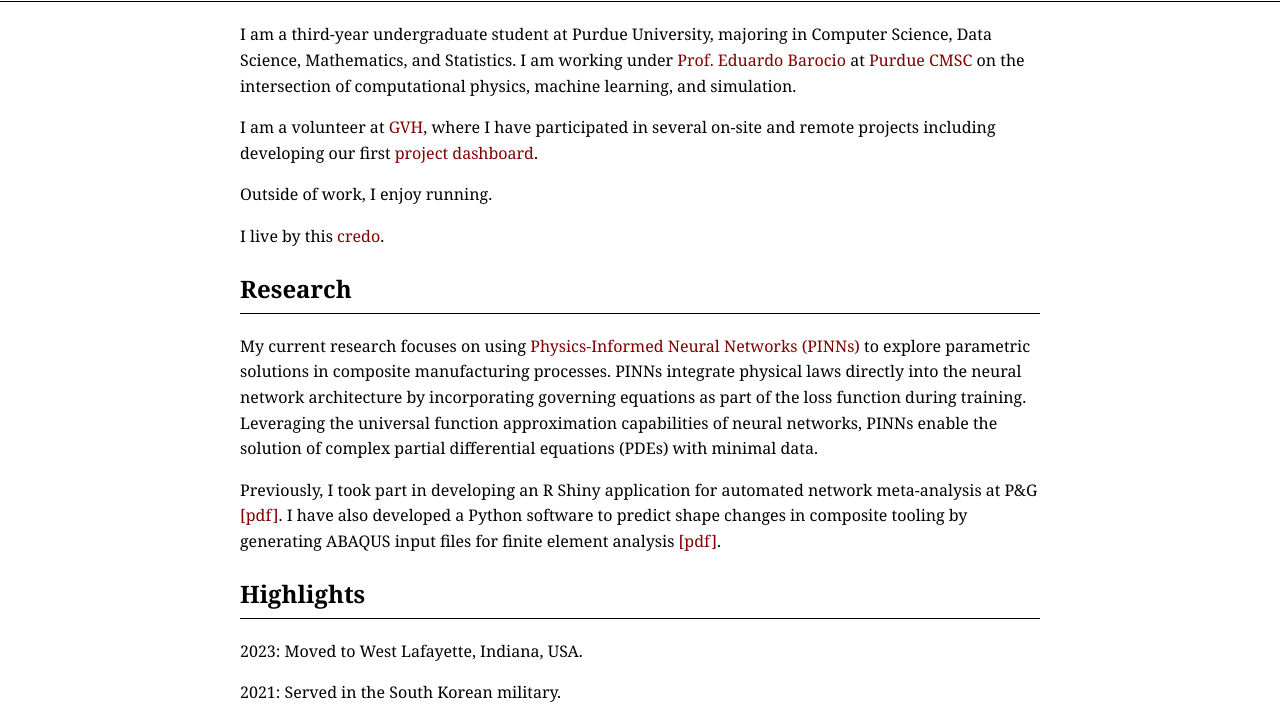
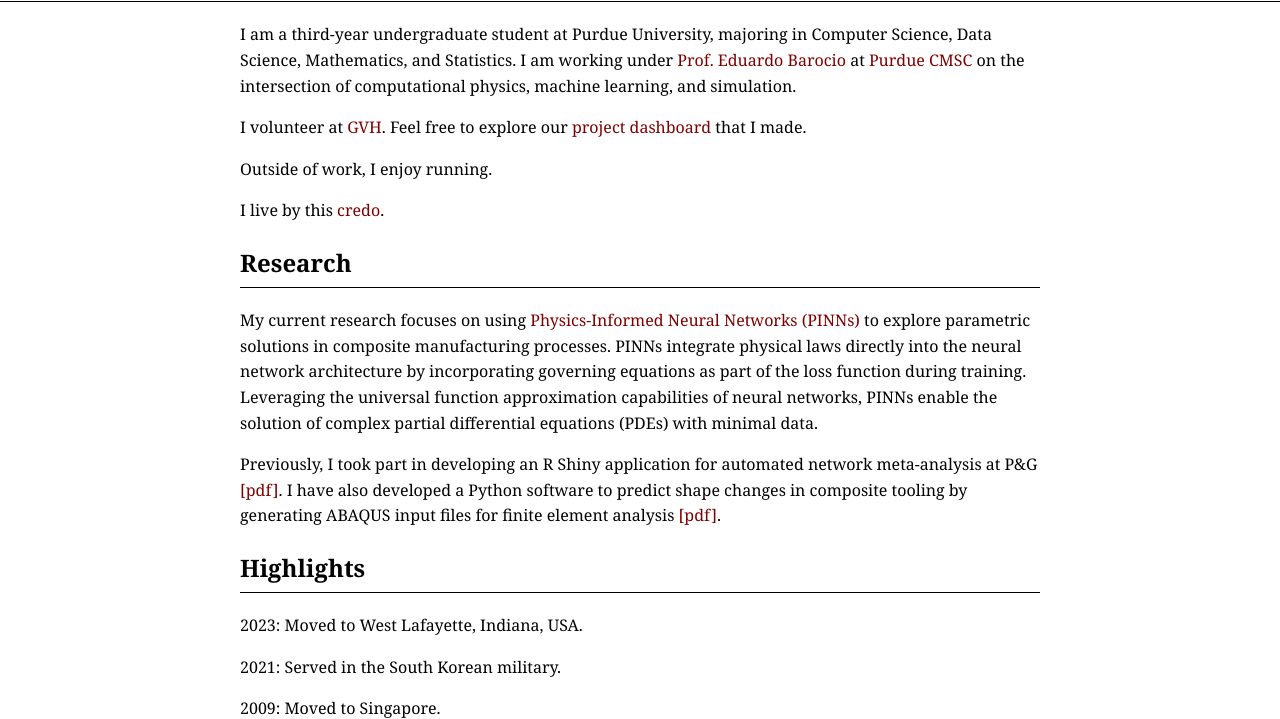
Before and after one commit to kilyjun/kilyjun.github.io, a plain HTML site: page index.html in a window 1280 px wide. Shown: the part 77-796 px from the top of the page. Drawn offline with Linux system fonts and the light colour scheme.

Commit message:
Update index.html

```diff
--- a/index.html
+++ b/index.html
@@ -15,7 +15,7 @@
     <main>
         <section id="about" class="container">
             <p>I am a third-year undergraduate student at Purdue University, majoring in Computer Science, Data Science, Mathematics, and Statistics. I am working under <a href="https://www.purdue.edu/cmsc/tech-area-bio/barocio.php">Prof. Eduardo Barocio</a> at <a href="https://www.purdue.edu/cmsc/index.php">Purdue CMSC</a> on the intersection of computational physics, machine learning, and simulation.</p>
-            <p>I am a volunteer at <a href="https://gvh.sg/">GVH</a>, where I have participated in several on-site and remote projects including developing our first <a href="https://gvh-project-dashboard.streamlit.app/">project dashboard</a>.</p>
+            <p>I volunteer at <a href="https://gvh.sg/">GVH</a>. Feel free to explore our <a href="https://gvh-project-dashboard.streamlit.app/">project dashboard</a> that I made.</p>
             <p>Outside of work, I enjoy running.</p>
             <p>I live by this <a href="https://www.appleseeds.org/Jack-London_Credo.htm">credo</a>.</p>
             <!-- <p>Here is my <a href="cv.pdf">CV</a>.</p> -->
```
